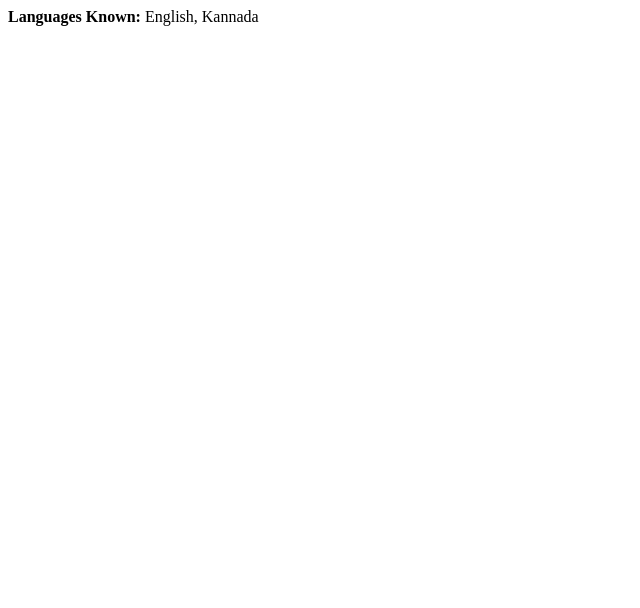
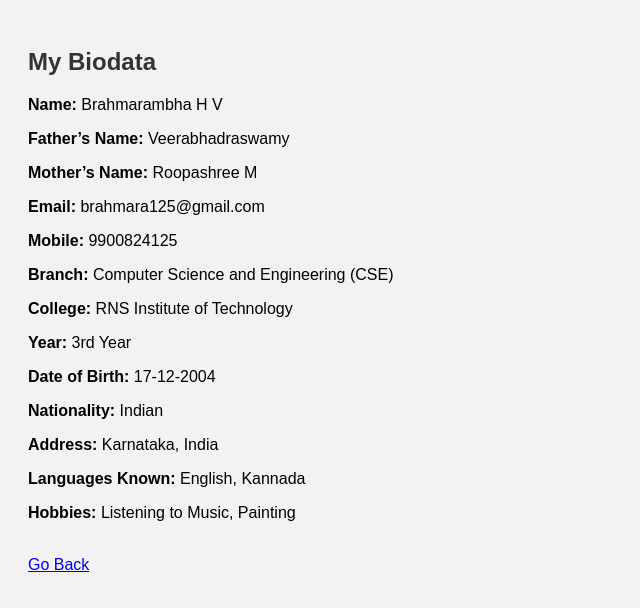
Before and after one commit to Brahmarambha/assignment_1, a plain HTML site: page biodata.html in a window 1280 px wide. Shown: the whole page, without its empty margins (0-640 px from the left). Drawn offline with Linux system fonts and the light colour scheme.

Commit message:
Update biodata.html

```diff
--- a/biodata.html
+++ b/biodata.html
@@ -1 +1,30 @@
+<!DOCTYPE html>
+<html>
+<head>
+    <title>Brahmarambha H V - Biodata</title>
+    <link rel="stylesheet" href="style.css">
+</head>
+<body>
+
+<h2>My Biodata</h2>
+
+<p><b>Name:</b> Brahmarambha H V</p>
+<p><b>Father’s Name:</b> Veerabhadraswamy</p>
+<p><b>Mother’s Name:</b> Roopashree M</p>
+<p><b>Email:</b> brahmara125@gmail.com</p>
+<p><b>Mobile:</b> 9900824125</p>
+<p><b>Branch:</b> Computer Science and Engineering (CSE)</p>
+<p><b>College:</b> RNS Institute of Technology</p>
+<p><b>Year:</b> 3rd Year</p>
+<p><b>Date of Birth:</b> 17-12-2004</p>
+<p><b>Nationality:</b> Indian</p>
+<p><b>Address:</b> Karnataka, India</p>
 <p><b>Languages Known:</b> English, Kannada</p>
+<p><b>Hobbies:</b> Listening to Music, Painting</p>
+
+<br>
+
+<a href="index.html">Go Back</a>
+
+</body>
+</html>
```
